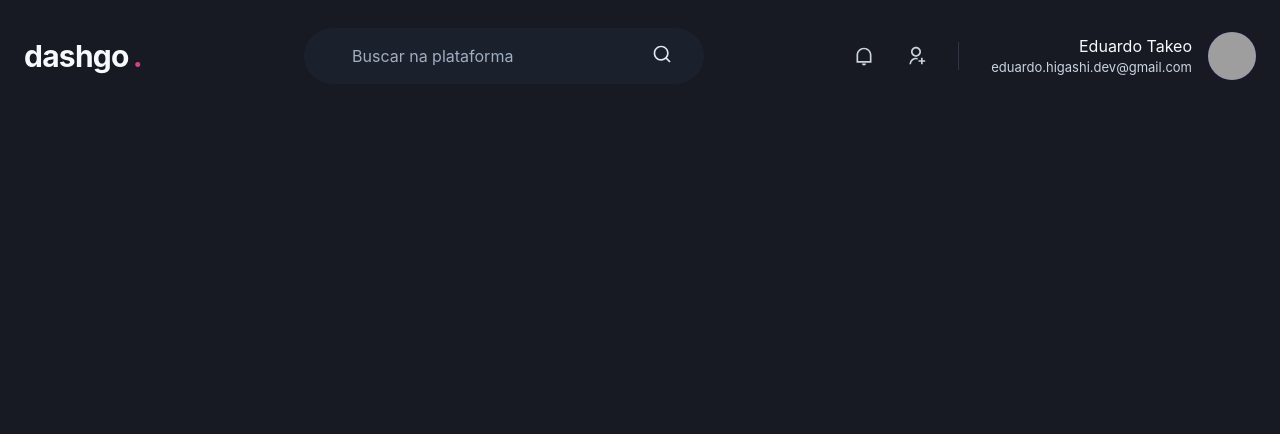
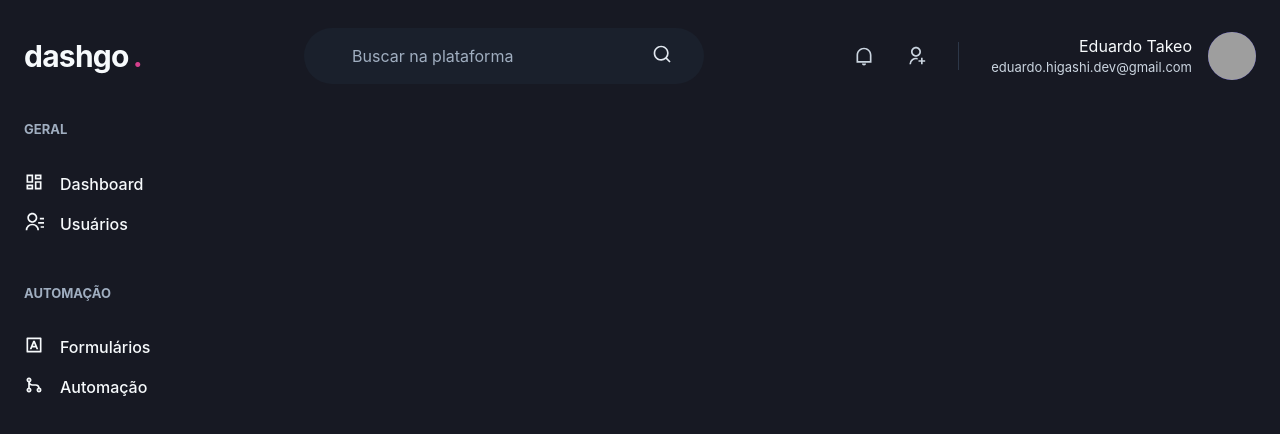
Before and after one commit to eduardo-takeo/dashgo, a Next.js app: page /dashboard in a window 1280 px wide. Shown: the top 434 px of the page. Built offline with nearby package versions, Linux system fonts and the light colour scheme; grey boxes are pictures that could not be loaded.

Commit message:
Create Sidebar component

```diff
--- /dev/null
+++ b/src/components/Sidebar.tsx
@@ -0,0 +1,54 @@
+import { Box, Icon, Link, Stack, Text } from "@chakra-ui/react";
+import {
+  RiContactsLine,
+  RiDashboardLine,
+  RiGitMergeLine,
+  RiInputMethodLine,
+} from "react-icons/ri";
+
+export function Sidebar() {
+  return (
+    <Box as="aside" w="64" mr="8">
+      <Stack spacing="12" align="flex-start">
+        <Box>
+          <Text fontWeight="bold" color="gray.400" fontSize="small">
+            GERAL
+          </Text>
+          <Stack spacing="4" mt="8" align="stretch">
+            <Link display="flex" align="center">
+              <Icon as={RiDashboardLine} fontSize="20" />
+              <Text ml="4" fontWeight="medium">
+                Dashboard
+              </Text>
+            </Link>
+            <Link display="flex" align="center">
+              <Icon as={RiContactsLine} fontSize="20" />
+              <Text ml="4" fontWeight="medium">
+                Usuários
+              </Text>
+            </Link>
+          </Stack>
+        </Box>
+        <Box>
+          <Text fontWeight="bold" color="gray.400" fontSize="small">
+            AUTOMAÇÃO
+          </Text>
+          <Stack spacing="4" mt="8" align="stretch">
+            <Link display="flex" align="center">
+              <Icon as={RiInputMethodLine} fontSize="20" />
+              <Text ml="4" fontWeight="medium">
+                Formulários
+              </Text>
+            </Link>
+            <Link display="flex" align="center">
+              <Icon as={RiGitMergeLine} fontSize="20" />
+              <Text ml="4" fontWeight="medium">
+                Automação
+              </Text>
+            </Link>
+          </Stack>
+        </Box>
+      </Stack>
+    </Box>
+  );
+}
--- a/src/pages/dashboard.tsx
+++ b/src/pages/dashboard.tsx
@@ -1,6 +1,16 @@
 import React from "react";
+import { Flex } from "@chakra-ui/react";
 import Header from "../components/Header";
+import { Sidebar } from "../components/Sidebar";
 
 export default function Dashboard() {
-  return <Header />;
+  return (
+    <Flex flexDir="column" h="100vh">
+      <Header />
+
+      <Flex w="100%" maxWidth={1480} my="6" mx="auto" px="6">
+        <Sidebar />
+      </Flex>
+    </Flex>
+  );
 }
```
